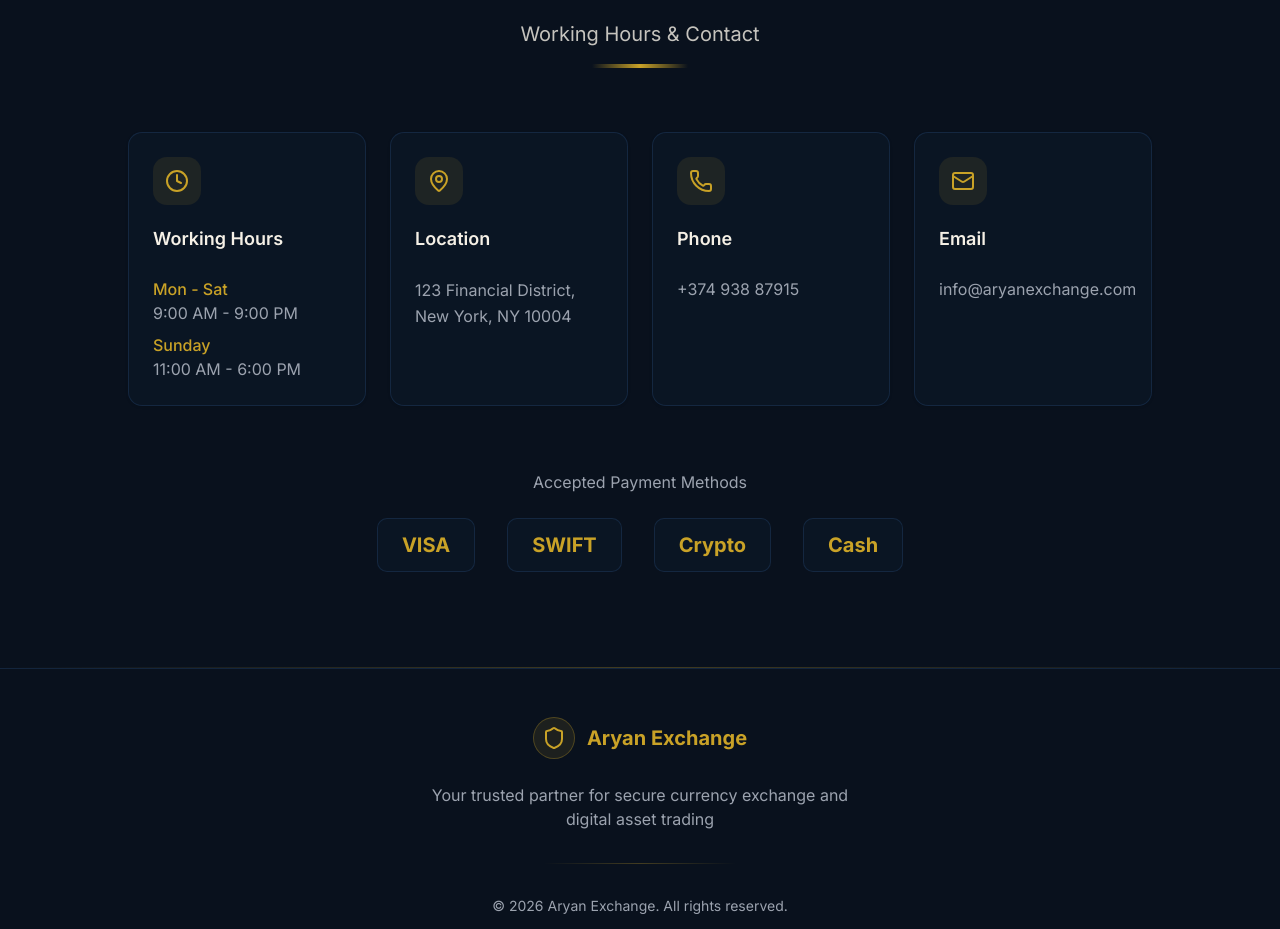
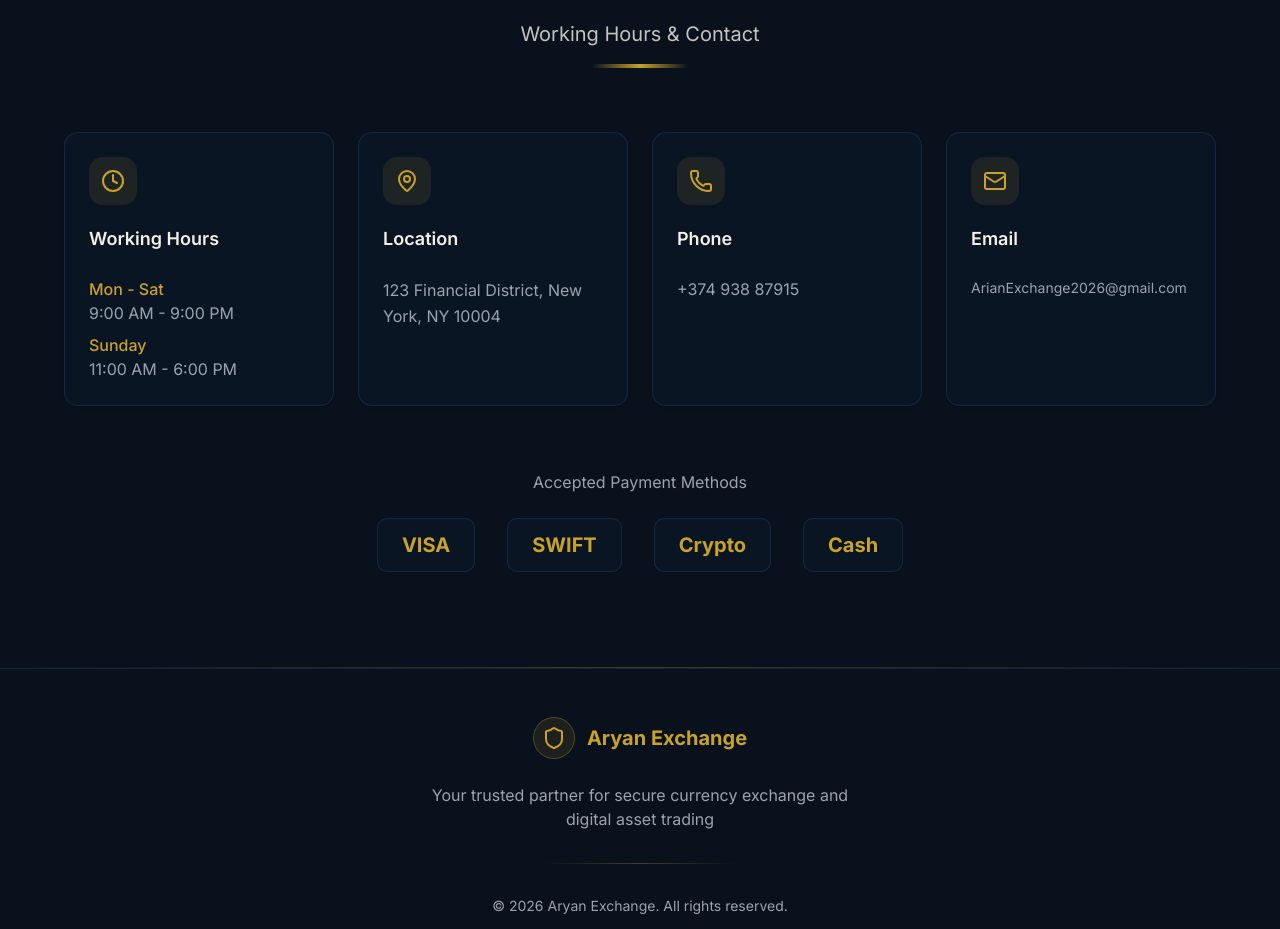
Before and after one commit to AliZok/AryanExchange, a Next.js app: page / in a window 1280 px wide. Shown: the part 2804-3733 px from the top of the page. Built offline with nearby package versions, Linux system fonts and the light colour scheme; no server answers; a web font is replaced by a local one.

Commit message:
change email and some fixing

```diff
--- a/components/contact-section.tsx
+++ b/components/contact-section.tsx
@@ -12,7 +12,7 @@ const content = {
     subtitle: "Get in Touch",
     description: "Have questions about our services? Want to exchange currency or trade cryptocurrency? Reach out to us and we'll be happy to assist you.",
     contactInfo: {
-      email: "info@aryanexchange.com",
+      email: "ArianExchange2026@gmail.com",
       phone: "+374 93 887915",
       address: "123 Financial District, New York, NY 10004",
       hours: "Mon-Fri: 9AM-6PM, Sat: 10AM-4PM"
@@ -30,7 +30,7 @@ const content = {
     subtitle: "ارتباط با آرین",
     description: "سوالاتی در مورد خدمات ما دارید؟ می‌خواهید ارز را تبدیل کنید یا با ارزهای دیجیتال معامله کنید؟ با ما تماس بگیرید و خوشحال خواهیم شد که به شما کمک کنیم.",
     contactInfo: {
-      email: "info@aryanexchange.com",
+      email: "ArianExchange2026@gmail.com",
       phone: "+۳۷۴ ۹۳ ۸۸۷۹۱۵",
       address: "منطقه مالی ۱۲۳، نیویورک، نیویورک ۱۰۰۰۴",
       hours: "دوشنبه تا جمعه: ۹ صبح تا ۶ عصر، شنبه: ۱۰ صبح تا ۴ عصر"
@@ -101,7 +101,7 @@ export function ContactSection() {
                   </p>
                   <a
                     href={`mailto:${t.contactInfo.email}`}
-                    className="text-muted-foreground hover:text-gold transition-colors cursor-pointer"
+                    className="text-muted-foreground hover:text-gold transition-colors cursor-pointer break-words"
                     onClick={(e) => {
                       e.preventDefault()
                       window.location.href = `mailto:${t.contactInfo.email}`
--- a/components/hours-section.tsx
+++ b/components/hours-section.tsx
@@ -20,7 +20,7 @@ const content = {
     phone: "Phone",
     phoneDesc: "+374 938 87915",
     email: "Email",
-    emailDesc: "info@aryanexchange.com",
+    emailDesc: "ArianExchange2026@gmail.com",
     paymentMethods: "Accepted Payment Methods",
   },
   fa: {
@@ -36,7 +36,7 @@ const content = {
     phone: "تلفن",
     phoneDesc: "+۳۷۴ ۹۳۸ ۸۷۹۱۵",
     email: "ایمیل",
-    emailDesc: "info@aryanexchange.com",
+    emailDesc: "ArianExchange2026@gmail.com",
     paymentMethods: "روش‌های پرداخت",
   },
 }
@@ -67,7 +67,7 @@ export function HoursSection() {
           <div className="mt-4 w-24 h-1 bg-gradient-to-r from-transparent via-gold to-transparent mx-auto" />
         </div>
 
-        <div className="grid md:grid-cols-2 lg:grid-cols-4 gap-6 max-w-5xl mx-auto">
+        <div className="grid md:grid-cols-2 lg:grid-cols-4 gap-6 max-w-6xl mx-auto">
           {/* Working Hours */}
           <Card className="bg-card/50 border-border/50 hover:border-gold/50 transition-all duration-300 backdrop-blur-sm">
             <CardHeader>
@@ -147,7 +147,7 @@ export function HoursSection() {
             <CardContent>
               <a
                 href={`mailto:${t.emailDesc}`}
-                className="text-muted-foreground hover:text-gold transition-colors cursor-pointer block"
+                className="text-muted-foreground text-[14px] hover:text-gold transition-colors cursor-pointer block break-words"
                 style={fontStyle}
               >
                 {t.emailDesc}
```
